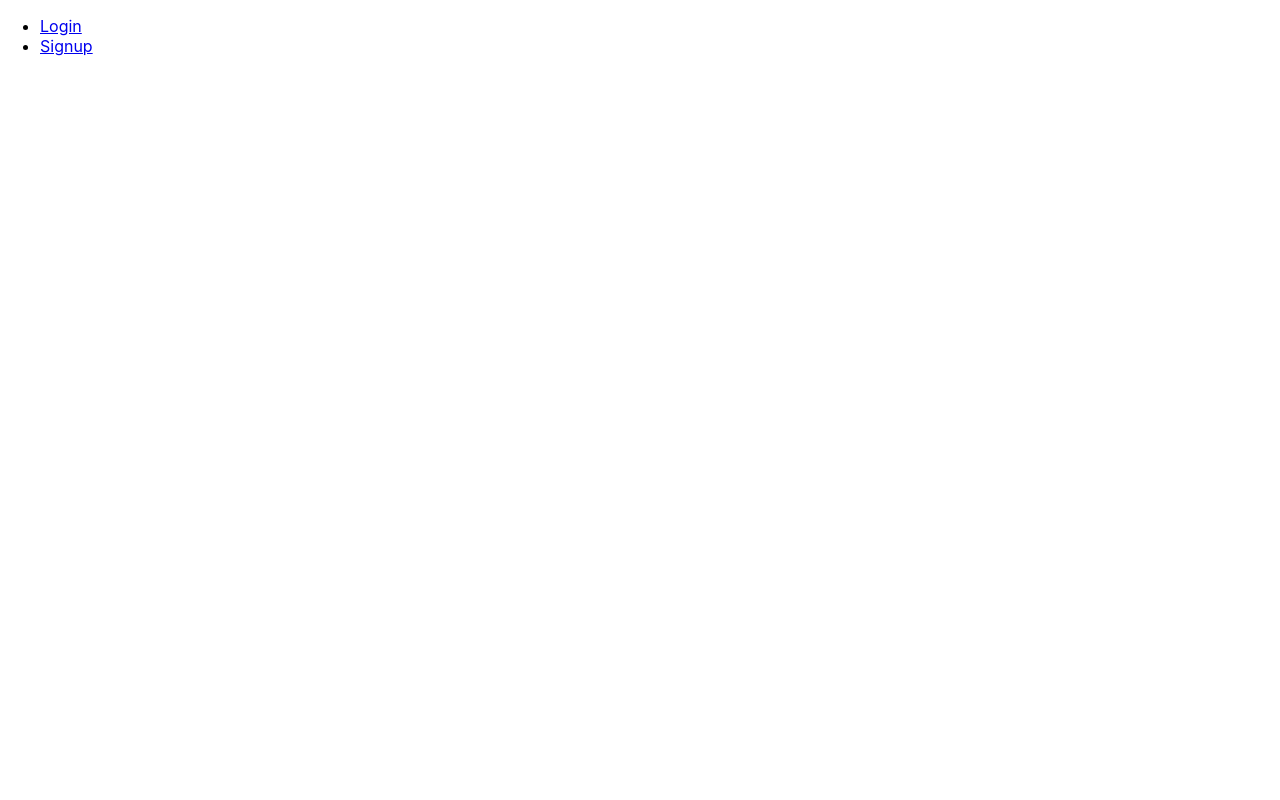
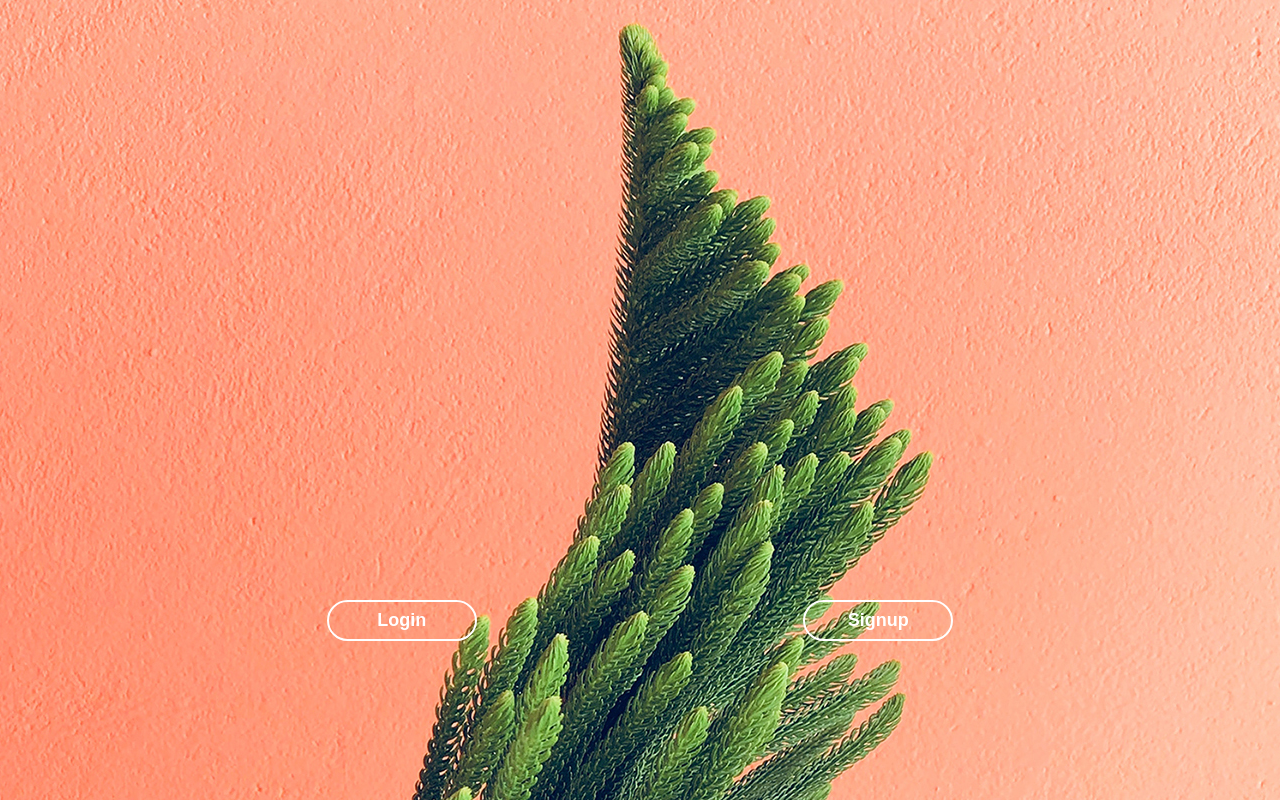
Before and after one commit to arianrah/flower-power, a React (Create React App) app in the folder client/: page /dashboard in a window 1280 px wide. Built offline with nearby package versions, Linux system fonts and the light colour scheme.

Commit message:
Landing page using hooks

```diff
--- a/client/src/components/landing/ButtonLanding.js
+++ b/client/src/components/landing/ButtonLanding.js
@@ -1,8 +1,14 @@
-import React from "react";
 import styled from "styled-components";
 
 const Button = styled.button`
-  background-color: green;
+  background-color: transparent;
+  border: 2px solid #ffffff;
+  padding: 8px
+  width: 150px
+  color: #ffffff;
+  border-radius: 25px;
+  font-size: 18px;
+  font-weight: bold;
 `;
 
 export default Button;
--- a/client/src/components/landing/Landing.js
+++ b/client/src/components/landing/Landing.js
@@ -1,11 +1,14 @@
-import React from "react";
+import React, { Fragment } from "react";
 import Dashboard from "../dashboard/Dashboard";
 import styled from "styled-components";
 import Signup from "./Signup";
 import Login from "./Login";
+
 //import cookieSession from "cookie-session";
 import landing_image from "./landing.jpg";
 import cell_image from "./landing_cell.jpg";
+import useVisualMode from "../../hooks/useVisualMode";
+import Leading from "./Leading";
 import {
   BrowserRouter as Router,
   Switch,
@@ -16,21 +19,9 @@ import {
   useLocation
 } from "react-router-dom";
 
-const Button = styled.button`
-  background-color: transparent;
-  border: 2px solid #ffffff;
-  padding: 8px
-  width: 150px
-  color: #ffffff;
-  border-radius: 25px;
-  font-size: 18px;
-  font-weight: bold;
-`;
-const ButtonSection = styled.div`
-  display: flex;
-  justify-content: space-evenly;
-  padding-top: 75vh;
-`;
+const LEADING = "LEADING";
+const LOGIN = "LOGIN";
+const SIGNUP = "SIGNUP";
 
 const Bg = styled.div`
   background-image: url(${landing_image});
@@ -45,101 +36,23 @@ const Bg = styled.div`
   }
 `;
 
-export default function Landing() {
+export default function Landing(props) {
+  const { mode, transition, back } = useVisualMode(LEADING);
+
+  function login() {
+    transition(LOGIN);
+  }
+  function signup() {
+    transition(SIGNUP);
+  }
+
   return (
-    <>
-      <Router>
-        {/* <AuthButton /> */}
-        <ul>
-          <li>
-            <Link to="/Login">Login</Link>
-          </li>
-          <li>
-            <Link to="/Signup">Signup</Link>
-          </li>
-        </ul>
-        <Switch>
-          <Route path="/Login">
-            <Login />
-          </Route>
-          <Route path="/Signup">
-            <Signup />
-          </Route>
-        </Switch>
-      </Router>
-    </>
+    <Fragment>
+      <Bg>
+        {mode === LEADING && <Leading onLogin={login} onSignup={signup} />}
+        {mode === LOGIN && <Login />}
+        {mode === SIGNUP && <Signup />}
+      </Bg>
+    </Fragment>
   );
 }
-
-// const fakeAuth = {
-//   isAuthenticated: false,
-//   authenticate(cb) {
-//     fakeAuth.isAuthenticated = true;
-//     setTimeout(cb, 100); // fake async
-//   },
-//   signout(cb) {
-//     fakeAuth.isAuthenticated = false;
-//     setTimeout(cb, 100);
-//   }
-// };
-
-// function AuthButton() {
-//   let history = useHistory();
-
-//   return fakeAuth.isAuthenticated ? (
-//     <>
-//       <p>
-//         Welcome!{" "}
-//         <button
-//           onClick={() => {
-//             fakeAuth.signout(() => history.push("/"));
-//           }}
-//         >
-//           Sign out
-//         </button>
-//       </p>
-//       <Dashboard />
-//     </>
-//   ) : (
-//     <>
-//       <p>You are not logged in.</p>
-//       <LoginPage />
-//       <RegisterPage />
-//     </>
-//   );
-// }
-
-// function LoginPage() {
-//   let history = useHistory();
-//   let location = useLocation();
-
-//   let { from } = location.state || { from: { pathname: "/" } };
-//   let login = () => {
-//     fakeAuth.authenticate(() => {
-//       history.replace(from);
-//       // let user = request.session;
-//     });
-//   };
-//   return (
-//     <Link to="Login">
-//       <button>Log in</button>
-//     </Link>
-//   );
-// }
-
-// function RegisterPage() {
-//   let history = useHistory();
-//   let location = useLocation();
-
-//   let { from } = location.state || { from: { pathname: "/" } };
-//   let register = () => {
-//     fakeAuth.authenticate(() => {
-//       history.replace(from);
-//     });
-//   };
-//   return (
-//     <Link to="Signup">
-//       <button>Register</button>
-//     </Link>
-//   );
-// }
--- /dev/null
+++ b/client/src/components/landing/Leading.js
@@ -0,0 +1,18 @@
+import React from "react";
+import styled from "styled-components";
+import Button from "./ButtonLanding";
+
+const LeadingSection = styled.section`
+  display: flex;
+  justify-content: space-evenly;
+  padding-top: 75vh;
+`;
+
+export default function Landing(props) {
+  return (
+    <LeadingSection>
+      <Button onClick={props.onLogin}>Login</Button>
+      <Button onClick={props.onSignup}>Signup</Button>
+    </LeadingSection>
+  );
+}
--- /dev/null
+++ b/client/src/hooks/useVisualMode.js
@@ -0,0 +1,23 @@
+import { useState } from "react";
+
+//This function manages the calls from the stack
+
+export default function useVisualMode(initial) {
+  const [history, setHistory] = useState([]);
+  const [mode, setMode] = useState(initial);
+
+  // The transition function adds a mode to the call stack
+  function transition(newMode) {
+    setHistory(history.concat(mode));
+    setMode(newMode);
+  }
+  // The back function removes a move from the call stack
+  function back() {
+    const historyClone = [...history];
+    transition(historyClone.pop());
+
+    setHistory(prev => [...prev, mode]);
+  }
+
+  return { mode, transition, back };
+}
```
